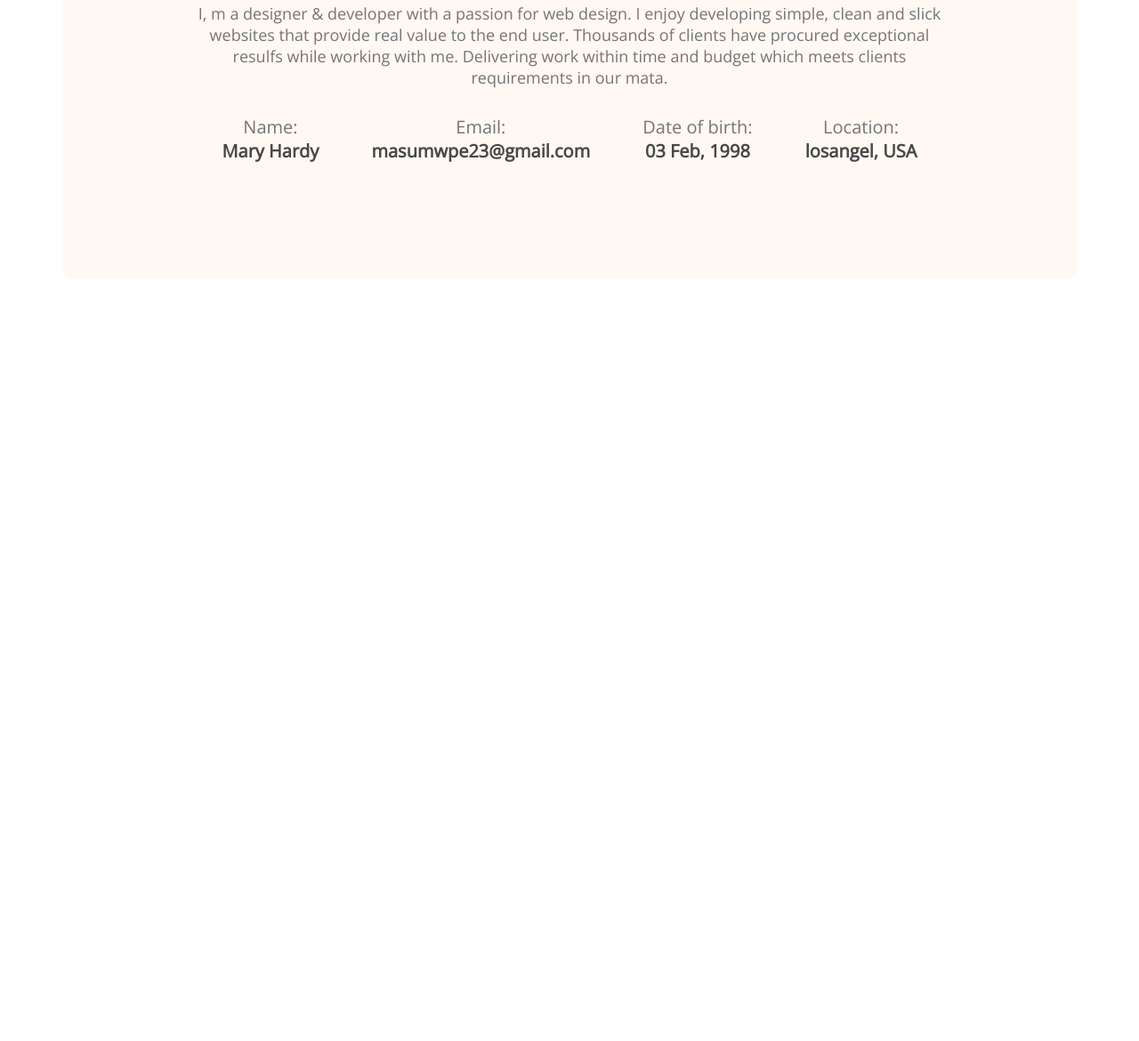
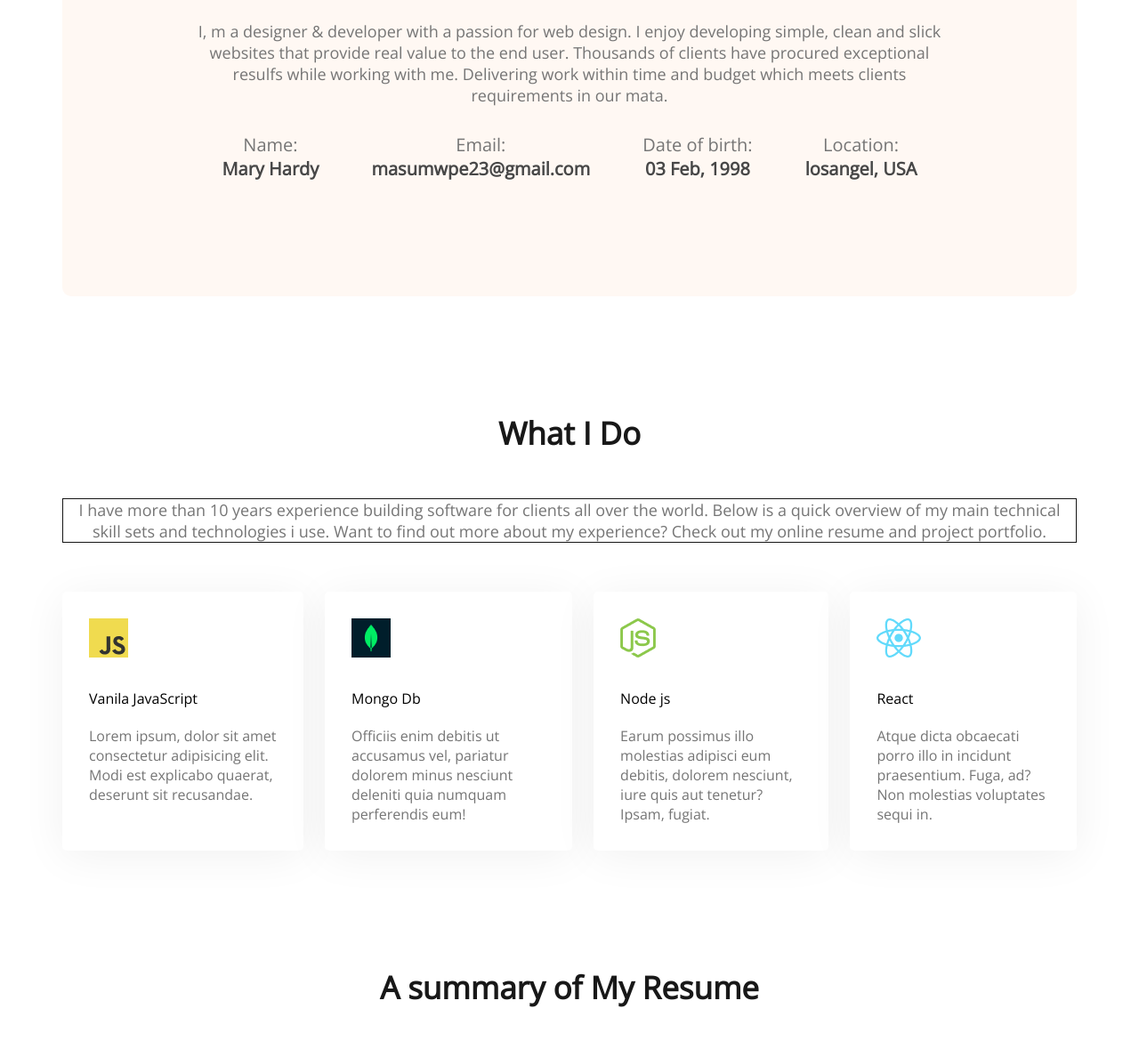
Before and after one commit to mamunkhan20053/developer-protfolio, a plain HTML site: page index.html in a window 1280 px wide. Shown: the part 1173-2343 px from the top of the page at 89% size. Before the commit the page ends 1486 px from the top, so only its background shows below. Drawn offline with nearby package versions, Linux system fonts and the light colour scheme.

Commit message:
added from cmd comand

```diff
--- a/index.html
+++ b/index.html
@@ -61,7 +61,37 @@
 
             </div>
         </section>
+        <!-- what i do section -->
+        <section class="what-i-do">
+            <h3 class="section-title">What I Do</h3>
+            <p class="section-description1">I have more than 10 years experience building software for clients all over the world. Below is a quick overview of my main technical skill sets and technologies i use. Want to find out more about my experience? Check out my online resume and project portfolio.</p>
+            <div class="skill-container">
+                <div class="skill">
+                    <img src="images/icons/js.png" alt="">
+                    <p class="skill-title">Vanila JavaScript</p>
+                    <p class="skill-description">Lorem ipsum, dolor sit amet consectetur adipisicing elit. Modi est explicabo quaerat, deserunt sit recusandae.</p>
+                </div>
+                <div class="skill">
+                    <img src="images/icons/mongo.png" alt="">
+                    <p class="skill-title">Mongo Db</p>
+                    <p class="skill-description">Officiis enim debitis ut accusamus vel, pariatur dolorem minus nesciunt deleniti quia numquam perferendis eum!</p>
+                </div>
+                <div class="skill">
+                    <img src="images/icons/nodejs.png" alt="">
+                    <p class="skill-title">Node js</p>
+                    <p class="skill-description">Earum possimus illo molestias adipisci eum debitis, dolorem nesciunt, iure quis aut tenetur? Ipsam, fugiat.</p>
+                </div>
+                <div class="skill">
+                    <img src="images/icons/react.png" alt="">
+                    <p class="skill-title">React</p>
+                    <p class="skill-description">Atque dicta obcaecati porro illo in incidunt praesentium. Fuga, ad? Non molestias voluptates sequi in.</p>
+                </div>
+            </div>
+        </section>
 
+        <section class="resume">
+            <h3 class="section-title">A summary of My Resume</h3>
+        </section>
 
     </main>
     <footer>
--- a/styles/protfolio.css
+++ b/styles/protfolio.css
@@ -76,10 +76,14 @@ main {
     max-width: 1140px;
     margin: 0 auto;
 }
+section {
+    margin-bottom: 30px;
+    margin-top: 130px;
+
+}
 
 /* about section */
 .about {
-    margin-top: 130px;
     background: #FFF8F3;
     border-radius: 10px;
     padding: 130px 150px;
@@ -89,7 +93,7 @@ main {
 }
 
 .section-title {
-    margin-bottom: 30px;
+    margin-bottom: 50px;
     color: #181818;
     font-weight: 700;
     font-size: 35px;
@@ -119,3 +123,54 @@ main {
     font-size: 20px;
     color: #474747;
 }
+
+/* what i do styles */
+
+
+.section-title {
+    font-weight: 700;
+    font-size: 35px;
+    color: #181818;
+    text-align: center;
+
+}
+
+.section-description1 {
+    font-size: 18px;
+    color: #757575;
+    border: 1px solid rgb(22, 22, 22);
+    margin-bottom: 30px;
+    text-align: center;
+
+}
+
+.skill-container {
+    display: flex;
+    gap: 24px;
+    margin-top: 55px;
+}
+
+skill-title {
+    font-weight: 700;
+    font-size: 20px;
+
+    color: #181818;
+}
+
+.skill-description {
+    font-weight: 400;
+    font-size: 16px;
+    color: #757575;
+}
+
+.skill {
+    background: #FFFFFF;
+    box-shadow: 0px 6px 50px rgba(0, 0, 0, 0.06);
+    border-radius: 5px;
+    padding: 30px;
+}
+.skill-title{
+    margin-top: 30px;
+    margin-bottom: 20px;
+
+    /* resume styles */
```
